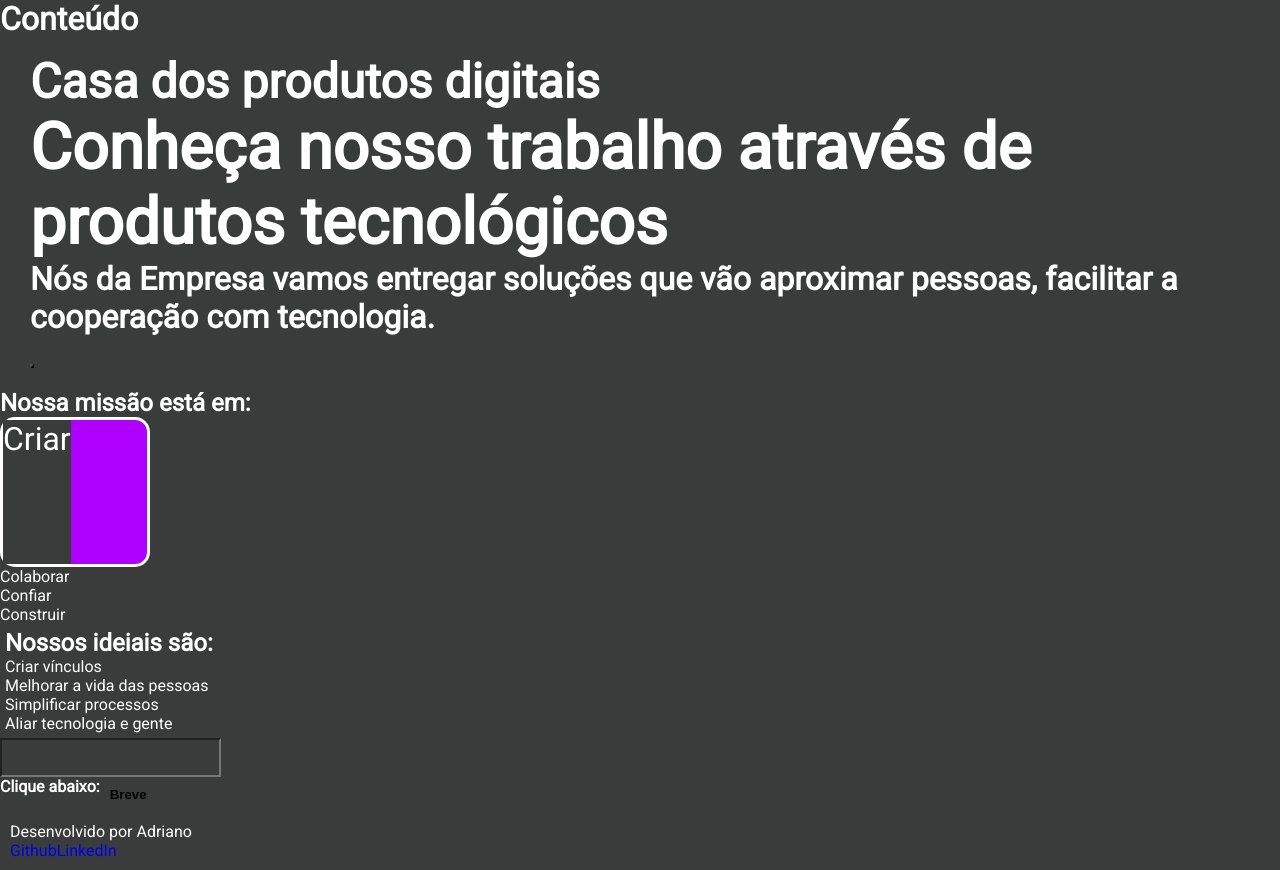
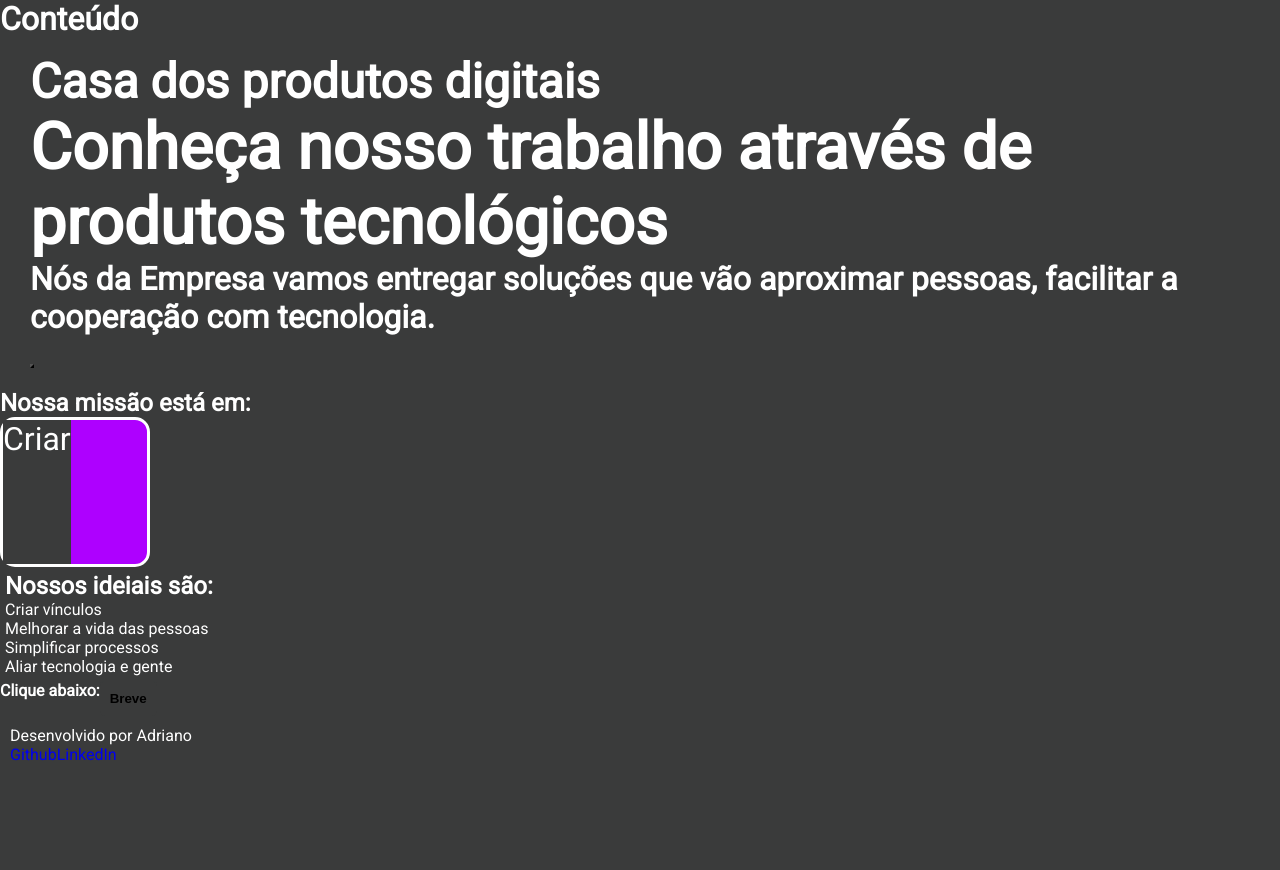
Before and after one commit to AdrianoFront/page-capture, a Next.js app: page / in a window 1280 px wide. After the commit the page ends 800 px from the top, so only its background shows below. Built offline with nearby package versions, Linux system fonts and the light colour scheme.

Commit message:
Correção de erro de componente UI

```diff
--- a/pages/index.jsx
+++ b/pages/index.jsx
@@ -4,7 +4,6 @@ import styled from 'styled-components'
 import Title from '../src/components/title/title'
 import Button from '../src/components/button/button'
 import Motivation from '../src/components/motivation/Motivation'
-import Input from '../src/components/input/input'
 import Main from '../src/components/main/main'
 import Purpose from '../src/components/purpose/Purpose'
 import Credits from '../src/components/credits/Credits'
@@ -16,7 +15,6 @@ export default function HomePage() {
       <Main />
       <Motivation />
       <Purpose />
-      <Input type="text" placeholder="Digite sua opinião" />
       <Button />
       <Credits />
     </>
--- a/src/components/motivation/Motivation.jsx
+++ b/src/components/motivation/Motivation.jsx
@@ -23,9 +23,6 @@ export default function Motivation() {
       <StyledMission>
         <p>Criar</p>
       </StyledMission>
-      <p>Colaborar</p>
-      <p>Confiar</p>
-      <p>Construir</p>
     </StyledMotivation>
   )
 }
```
